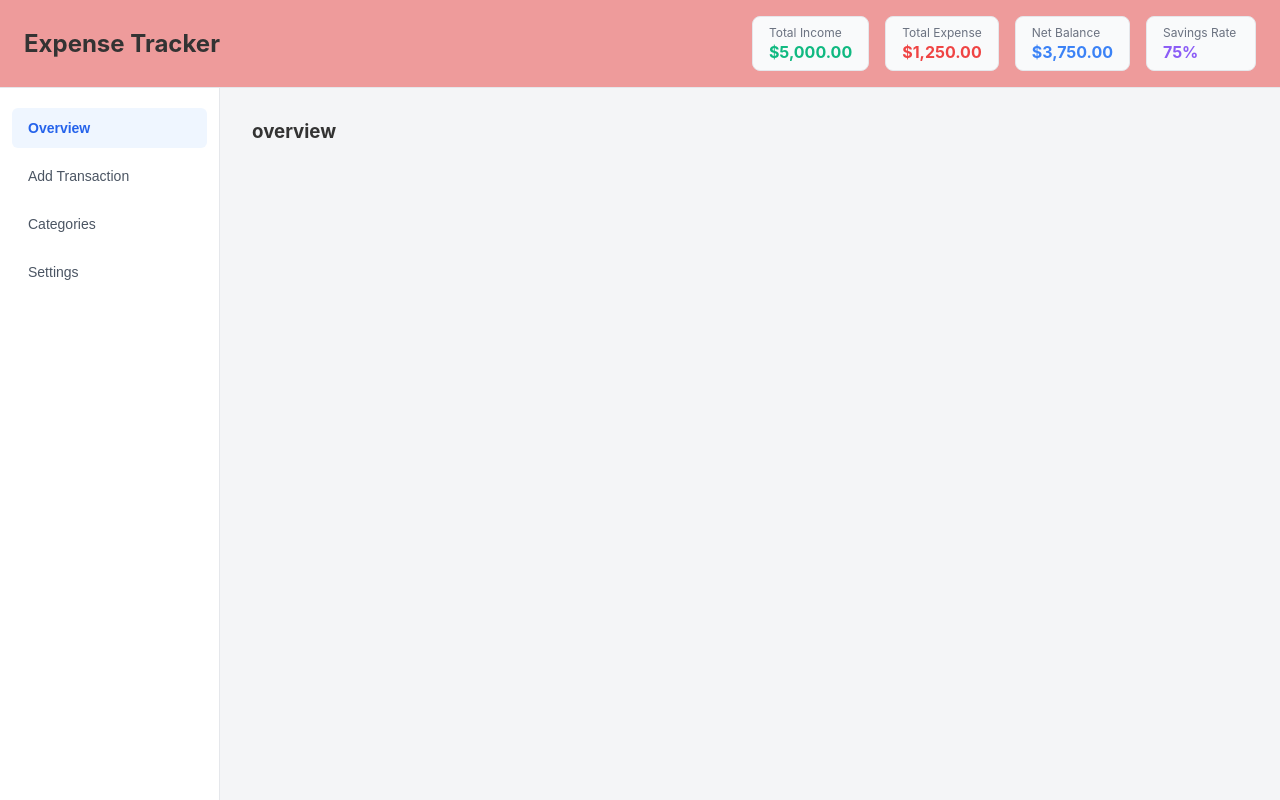
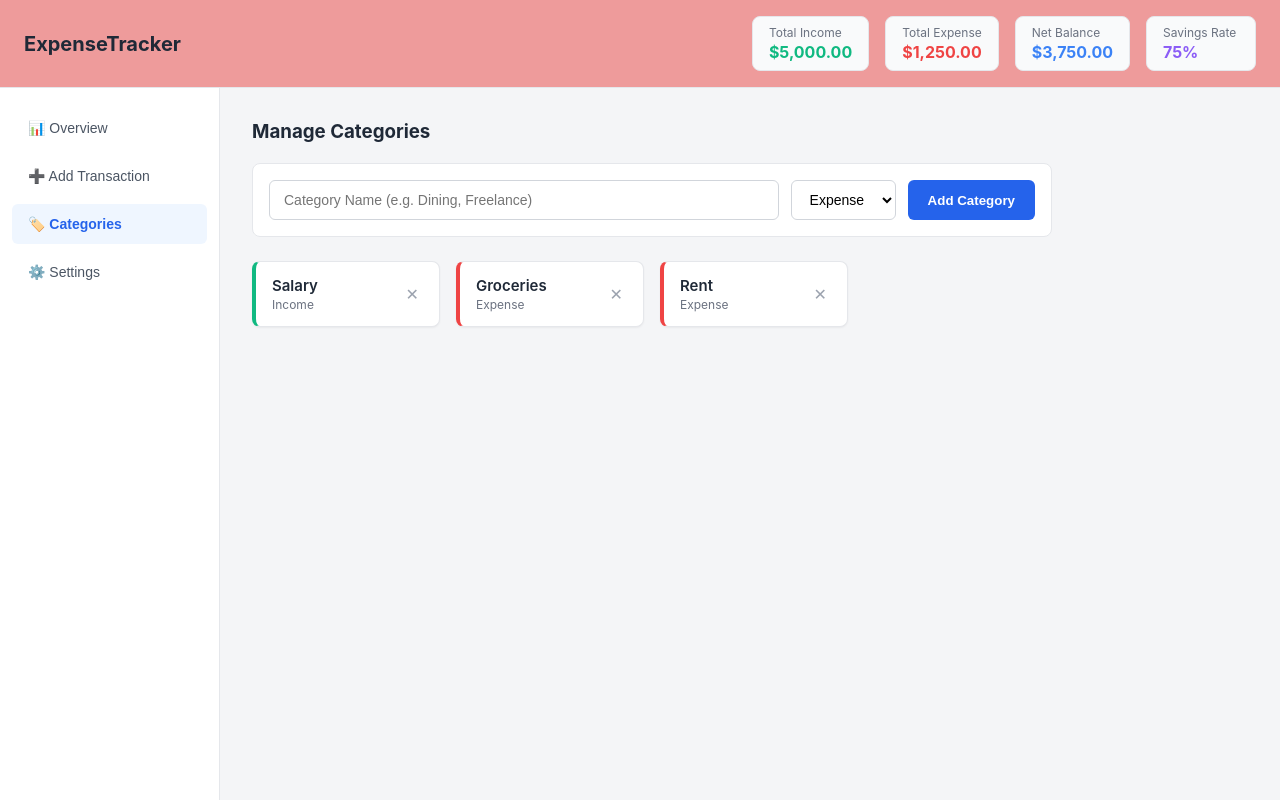
Before and after one commit to geniesaiful/projects, a React (Vite) app in the folder nodeTryout/expense-tracker/: page / in a window 1280 px wide. Built offline with nearby package versions, Linux system fonts and the light colour scheme.

Commit message:
add transaction function

```diff
--- a/nodeTryout/expense-tracker/src/App.css
+++ b/nodeTryout/expense-tracker/src/App.css
@@ -5,7 +5,7 @@
   font-family: -apple-system, BlinkMacSystemFont, 'Segoe UI', Roboto, sans-serif;
 
 }
-.app-header {
+.header {
   display: flex; flex-direction: row;
   justify-content: space-between;
   align-items: center;
@@ -20,7 +20,7 @@
   color: #1f2937;
 }
 
-.stats-area {
+.stats-row {
   display: flex;
   gap: 16px;
 }
@@ -57,13 +57,11 @@
   color: #8b5cf6;
 }
 
-/* Body Container (Sidebar + Main View) */
-.app-body {
+.body-container{
   display: flex;
-  flex: 1; /* Fills remaining height */
+  flex: 1;
 }
 
-/* Sidebar Navigation */
 .sidebar {
   width: 220px;
   background-color: #ffffff;
@@ -207,3 +205,61 @@
   color: #6b7280;
   font-style: italic;
 }
+
+/* Transaction Form Styling */
+.transaction-container {
+  max-width: 600px;
+}
+
+.transaction-card {
+  background-color: #ffffff;
+  padding: 24px;
+  border-radius: 8px;
+  border: 1px solid #e5e7eb;
+}
+
+.form-group {
+  display: flex;
+  flex-direction: column;
+  margin-bottom: 16px;
+}
+
+.form-group label {
+  font-size: 14px;
+  font-weight: 600;
+  color: #374151;
+  margin-bottom: 6px;
+}
+
+.form-group input,
+.form-group select {
+  padding: 10px 14px;
+  border: 1px solid #d1d5db;
+  border-radius: 6px;
+  font-size: 14px;
+  outline: none;
+  background-color: #ffffff;
+}
+
+.form-group input:focus,
+.form-group select:focus {
+  border-color: #2563eb;
+}
+
+.form-row {
+  display: flex;
+  gap: 16px;
+}
+
+.form-row .form-group {
+  flex: 1;
+}
+
+.success-banner {
+  background-color: #d1fae5;
+  color: #065f46;
+  padding: 12px 16px;
+  border-radius: 6px;
+  margin-bottom: 16px;
+  font-size: 14px;
+}
--- a/nodeTryout/expense-tracker/src/App.jsx
+++ b/nodeTryout/expense-tracker/src/App.jsx
@@ -1,10 +1,10 @@
-import { useState, useEffect } from 'react';
+import React, { useState, useEffect } from 'react';
 import './App.css';
 
 export default function App() {
+  const [activeTab, setActiveTab] = useState('categories');
 
-  const [activeTab, setActiveTab] = useState('overview');
-
+  // 1. CATEGORIES STATE (Local Storage)
   const [categories, setCategories] = useState(() => {
     const saved = localStorage.getItem('expense_tracker_categories');
     return saved ? JSON.parse(saved) : [
@@ -13,17 +13,49 @@ export default function App() {
       { id: 3, name: 'Rent', type: 'expense' }
     ];
   });
+
+  // 2. TRANSACTIONS STATE (Local Storage)
+  const [transactions, setTransactions] = useState(() => {
+    const saved = localStorage.getItem('expense_tracker_transactions');
+    return saved ? JSON.parse(saved) : [];
+  });
+
+  // 3. CATEGORY FORM STATE
+  const [categoryName, setCategoryName] = useState('');
+  const [categoryType, setCategoryType] = useState('expense');
+
+  // 4. TRANSACTION FORM STATE
+  const [txDescription, setTxDescription] = useState('');
+  const [txAmount, setTxAmount] = useState('');
+  const [txType, setTxType] = useState('expense');
+  const [txCategory, setTxCategory] = useState('');
+  const [txDate, setTxDate] = useState(new Date().toISOString().split('T')[0]);
+  const [successMsg, setSuccessMsg] = useState('');
+
+  // 5. LOCALSTORAGE PERSISTENCE EFFECTS
   useEffect(() => {
     localStorage.setItem('expense_tracker_categories', JSON.stringify(categories));
   }, [categories]);
 
-  const [categoryName, setCategoryName] = useState('');
-  const [categoryType, setCategoryType] = useState('expense');
+  useEffect(() => {
+    localStorage.setItem('expense_tracker_transactions', JSON.stringify(transactions));
+  }, [transactions]);
 
+  // Set default category whenever transaction type or categories change
+  useEffect(() => {
+    const available = categories.filter(cat => cat.type === txType);
+    if (available.length > 0) {
+      setTxCategory(available[0].name);
+    } else {
+      setTxCategory('');
+    }
+  }, [txType, categories]);
+
+  // HANDLERS FOR CATEGORIES
   const handleAddCategory = (e) => {
     e.preventDefault();
+    if (!categoryName.trim()) return;
 
-    if (!categoryName.trim()) return;
     const newCategory = {
       id: Date.now(),
       name: categoryName.trim(),
@@ -38,13 +70,40 @@ export default function App() {
     setCategories(categories.filter(cat => cat.id !== id));
   };
 
+  // HANDLER FOR ADD TRANSACTION
+  const handleAddTransaction = (e) => {
+    e.preventDefault();
+    if (!txDescription.trim() || !txAmount || Number(txAmount) <= 0) return;
+
+    const newTransaction = {
+      id: Date.now(),
+      description: txDescription.trim(),
+      amount: parseFloat(txAmount),
+      type: txType,
+      category: txCategory || 'Uncategorized',
+      date: txDate,
+    };
+
+    setTransactions([newTransaction, ...transactions]); // Prepend newest transaction
+    setTxDescription('');
+    setTxAmount('');
+
+    // Show temporary success feedback
+    setSuccessMsg('Transaction added successfully!');
+    setTimeout(() => setSuccessMsg(''), 3000);
+  };
+
+  // Filter categories to only show ones that match selected type (income/expense)
+  const filteredCategories = categories.filter(cat => cat.type === txType);
+
   return (
-    <div className='app-container'>
-      <header className='app-header'>
-        <div className='app-badge-area'>
-          <h2>Expense Tracker</h2>
-        </div>
-        <div className='stats-area'>
+    <div className="app-container">
+
+      {/* HEADER */}
+      <header className="header">
+        <h2 className="logo">ExpenseTracker</h2>
+
+        <div className="stats-row">
           <div className="stat-card">
             <span className="stat-label">Total Income</span>
             <strong className="income-text">$5,000.00</strong>
@@ -67,51 +126,139 @@ export default function App() {
         </div>
       </header>
 
-      <div className='app-body'>
-        <aside className='sidebar'>
-          <nav className='nav-menu'>
-            <button className={`menu-item ${activeTab === 'overview' ? 'active' : ''}`}
-              onClick={()=> setActiveTab('overview')}
+      {/* MAIN BODY */}
+      <div className="body-container">
+
+        {/* SIDEBAR */}
+        <aside className="sidebar">
+          <nav className="nav-menu">
+            <button
+              className={`menu-item ${activeTab === 'overview' ? 'active' : ''}`}
+              onClick={() => setActiveTab('overview')}
             >
-              Overview
+              📊 Overview
             </button>
             <button
               className={`menu-item ${activeTab === 'add' ? 'active' : ''}`}
               onClick={() => setActiveTab('add')}
             >
-              Add Transaction
+              ➕ Add Transaction
             </button>
             <button
               className={`menu-item ${activeTab === 'categories' ? 'active' : ''}`}
               onClick={() => setActiveTab('categories')}
             >
-              Categories
+              🏷️ Categories
             </button>
             <button
               className={`menu-item ${activeTab === 'settings' ? 'active' : ''}`}
               onClick={() => setActiveTab('settings')}
             >
-              Settings
+              ⚙️ Settings
             </button>
           </nav>
         </aside>
 
-        <main className='main-content'>
-          {activeTab==='overview' && (
+        {/* MAIN VIEW AREA */}
+        <main className="main-content">
+          {activeTab === 'overview' && (
             <div>
-              <h3>overview</h3>
+              <h3>Overview Tab</h3>
+              <p>This is where your transactions list will appear.</p>
             </div>
           )}
-          {activeTab==='add' && (
-            <div>
-              <h3>add transaction</h3>
+
+          {/* ADD TRANSACTION TAB */}
+          {activeTab === 'add' && (
+            <div className="transaction-container">
+              <h3 className="category-title">Record New Transaction</h3>
+
+              {successMsg && <div className="success-banner">{successMsg}</div>}
+
+              <form onSubmit={handleAddTransaction} className="transaction-card">
+
+                {/* Description */}
+                <div className="form-group">
+                  <label>Description</label>
+                  <input
+                    type="text"
+                    placeholder="e.g. Weekly Grocery Shopping"
+                    value={txDescription}
+                    onChange={(e) => setTxDescription(e.target.value)}
+                    required
+                  />
+                </div>
+
+                {/* Amount & Type */}
+                <div className="form-row">
+                  <div className="form-group">
+                    <label>Amount ($)</label>
+                    <input
+                      type="number"
+                      step="0.01"
+                      placeholder="0.00"
+                      value={txAmount}
+                      onChange={(e) => setTxAmount(e.target.value)}
+                      required
+                    />
+                  </div>
+
+                  <div className="form-group">
+                    <label>Type</label>
+                    <select
+                      value={txType}
+                      onChange={(e) => setTxType(e.target.value)}
+                    >
+                      <option value="expense">Expense</option>
+                      <option value="income">Income</option>
+                    </select>
+                  </div>
+                </div>
+
+                {/* Category & Date */}
+                <div className="form-row">
+                  <div className="form-group">
+                    <label>Category</label>
+                    <select
+                      value={txCategory}
+                      onChange={(e) => setTxCategory(e.target.value)}
+                    >
+                      {filteredCategories.length === 0 ? (
+                        <option value="">No categories available</option>
+                      ) : (
+                        filteredCategories.map((cat) => (
+                          <option key={cat.id} value={cat.name}>
+                            {cat.name}
+                          </option>
+                        ))
+                      )}
+                    </select>
+                  </div>
+
+                  <div className="form-group">
+                    <label>Date</label>
+                    <input
+                      type="date"
+                      value={txDate}
+                      onChange={(e) => setTxDate(e.target.value)}
+                      required
+                    />
+                  </div>
+                </div>
+
+                <button type="submit" className="add-btn" style={{ width: '100%', marginTop: '12px' }}>
+                  Save Transaction
+                </button>
+
+              </form>
             </div>
           )}
-          {activeTab==='categories' && (
+
+          {/* CATEGORIES TAB */}
+          {activeTab === 'categories' && (
             <div className="category-container">
               <h3 className="category-title">Manage Categories</h3>
 
-              {/* ADD CATEGORY FORM */}
               <form onSubmit={handleAddCategory} className="category-form">
                 <input
                   type="text"
@@ -158,15 +305,16 @@ export default function App() {
               )}
             </div>
           )}
-          {activeTab==='settings' && (
+
+          {activeTab === 'settings' && (
             <div>
-              <h3>settings</h3>
+              <h3>Settings</h3>
+              <p>App preferences and options.</p>
             </div>
           )}
         </main>
+
       </div>
-
-
     </div>
   );
 }
```
